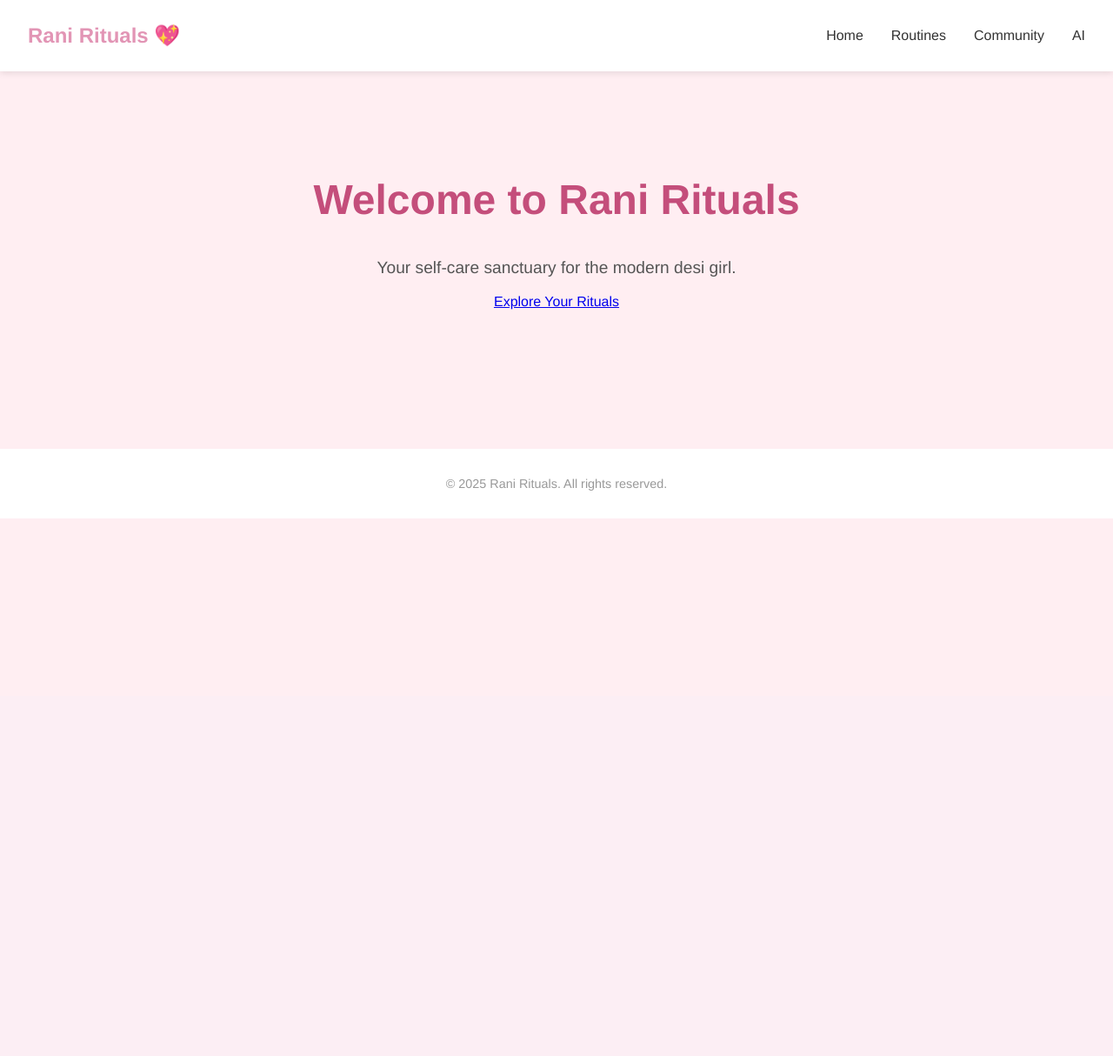
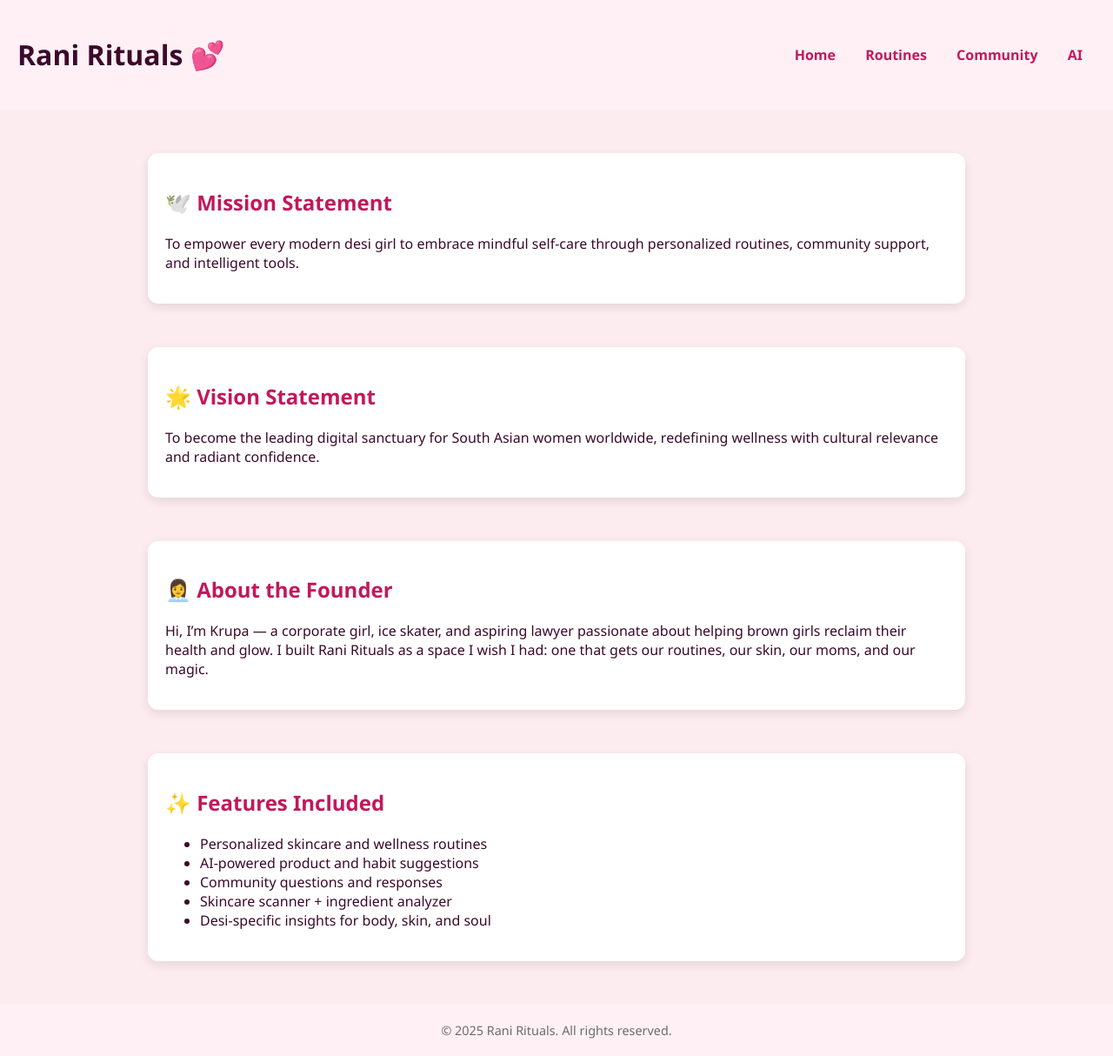
Before and after one commit to Ranirituals2025/rani-rituals, a FastAPI app: page / in a window 1280 px wide. Shown: the whole page at 87% size. Before the commit the page ends 596 px from the top, so only its background shows below. Run offline with FastAPI, Linux system fonts and the light colour scheme.

Commit message:
Add mission, vision, founder bio, and features to homepage

```diff
--- a/templates/home.html
+++ b/templates/home.html
@@ -1,89 +1,89 @@
 <!DOCTYPE html>
 <html lang="en">
 <head>
-  <meta charset="UTF-8" />
-  <meta name="viewport" content="width=device-width, initial-scale=1.0" />
-  <title>{{ title }}</title>
+    <meta charset="UTF-8">
+    <meta name="viewport" content="width=device-width, initial-scale=1.0">
+    <title>Rani Rituals ✪</title>
     <style>
         body {
+            font-family: 'Segoe UI', sans-serif;
             margin: 0;
-      font-family: "Helvetica Neue", sans-serif;
-      background-color: #ffeef2;
-      color: #333;
+            padding: 0;
+            background-color: #fdecef;
+            color: #3b0a2a;
         }
-    nav {
-      background-color: #fff;
-      padding: 1rem 2rem;
+        header {
+            background-color: #fff0f5;
+            padding: 20px;
             display: flex;
             justify-content: space-between;
             align-items: center;
-      box-shadow: 0 2px 8px rgba(0, 0, 0, 0.1);
         }
-    nav .logo {
-      font-weight: bold;
-      font-size: 1.5rem;
-      color: #e295b5;
+        nav a {
+            margin: 0 15px;
+            text-decoration: none;
+            color: #c2185b;
+            font-weight: 600;
         }
-    nav ul {
-      list-style: none;
-      display: flex;
-      gap: 2rem;
+        .section {
+            max-width: 900px;
+            margin: 50px auto;
+            padding: 20px;
+            background: white;
+            border-radius: 12px;
+            box-shadow: 0 4px 12px rgba(0,0,0,0.1);
         }
-    nav ul li a {
-      text-decoration: none;
-      color: #333;
-      font-weight: 500;
-    }
-    .hero {
-      text-align: center;
-      padding: 5rem 2rem;
-    }
-    .hero h1 {
-      font-size: 3rem;
-      color: #c44e7b;
-    }
-    .hero p {
-      font-size: 1.2rem;
-      margin-top: 1rem;
-      color: #555;
-    }
-    .cta {
-      margin-top: 2rem;
-      display: inline-block;
-      background-color: #e295b5;
-      color: #fff;
-      padding: 0.75rem 1.5rem;
-      border-radius: 25px;
-      text-decoration: none;
-      font-weight: bold;
+        h2 {
+            color: #c2185b;
         }
         footer {
-      margin-top: 5rem;
             text-align: center;
-      padding: 2rem;
-      background-color: #fff;
-      color: #999;
+            padding: 20px;
             font-size: 0.9rem;
+            background-color: #fff0f5;
+            color: #6b6b6b;
         }
     </style>
 </head>
 <body>
+    <header>
+        <h1>Rani Rituals 💕</h1>
         <nav>
-    <div class="logo">Rani Rituals 💖</div>
+            <a href="#">Home</a>
+            <a href="#routines">Routines</a>
+            <a href="#community">Community</a>
+            <a href="#ai">AI</a>
+        </nav>
+    </header>
+
+    <div class="section" id="mission">
+        <h2>🕊️ Mission Statement</h2>
+        <p>To empower every modern desi girl to embrace mindful self-care through personalized routines, community support, and intelligent tools.</p>
+    </div>
+
+    <div class="section" id="vision">
+        <h2>🌟 Vision Statement</h2>
+        <p>To become the leading digital sanctuary for South Asian women worldwide, redefining wellness with cultural relevance and radiant confidence.</p>
+    </div>
+
+    <div class="section" id="about">
+        <h2>👩‍💼 About the Founder</h2>
+        <p>Hi, I’m Krupa — a corporate girl, ice skater, and aspiring lawyer passionate about helping brown girls reclaim their health and glow. I built Rani Rituals as a space I wish I had: one that gets our routines, our skin, our moms, and our magic.</p>
+    </div>
+
+    <div class="section" id="features">
+        <h2>✨ Features Included</h2>
         <ul>
-      <li><a href="/">Home</a></li>
-      <li><a href="#">Routines</a></li>
-      <li><a href="#">Community</a></li>
-      <li><a href="#">AI</a></li>
+            <li>Personalized skincare and wellness routines</li>
+            <li>AI-powered product and habit suggestions</li>
+            <li>Community questions and responses</li>
+            <li>Skincare scanner + ingredient analyzer</li>
+            <li>Desi-specific insights for body, skin, and soul</li>
         </ul>
-  </nav>
+    </div>
 
-  <section class="hero">
-    <h1>{{ title }}</h1>
-    <p>{{ tagline }}</p>
-    <a href="#" class="button">{{ cta }}</a>
-  </section>
-
-  <footer>© 2025 Rani Rituals. All rights reserved.</footer>
+    <footer>
+        &copy; 2025 Rani Rituals. All rights reserved.
+    </footer>
 </body>
 </html>
```
Lines whose indentation alone changed are shown as unchanged.
